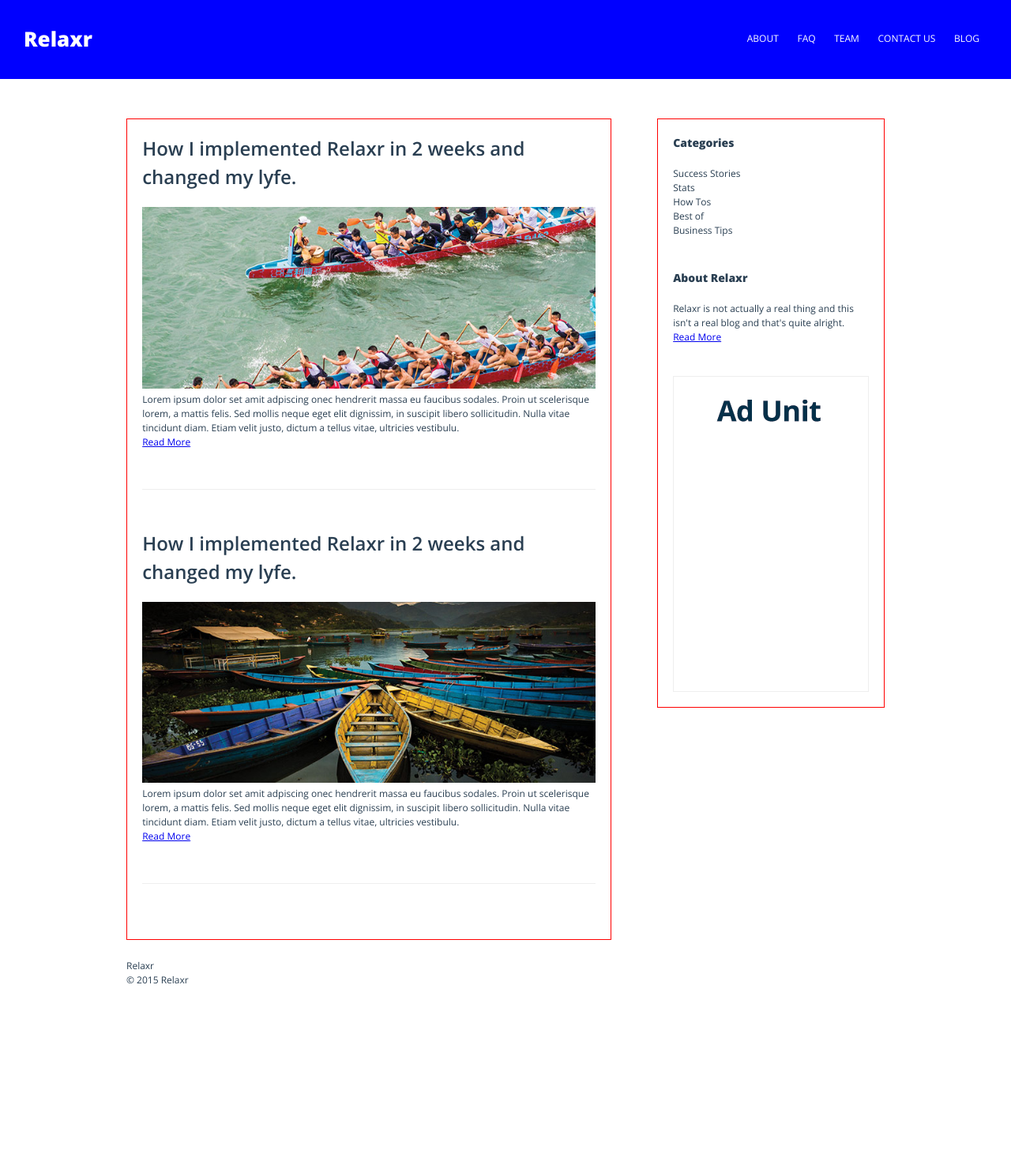
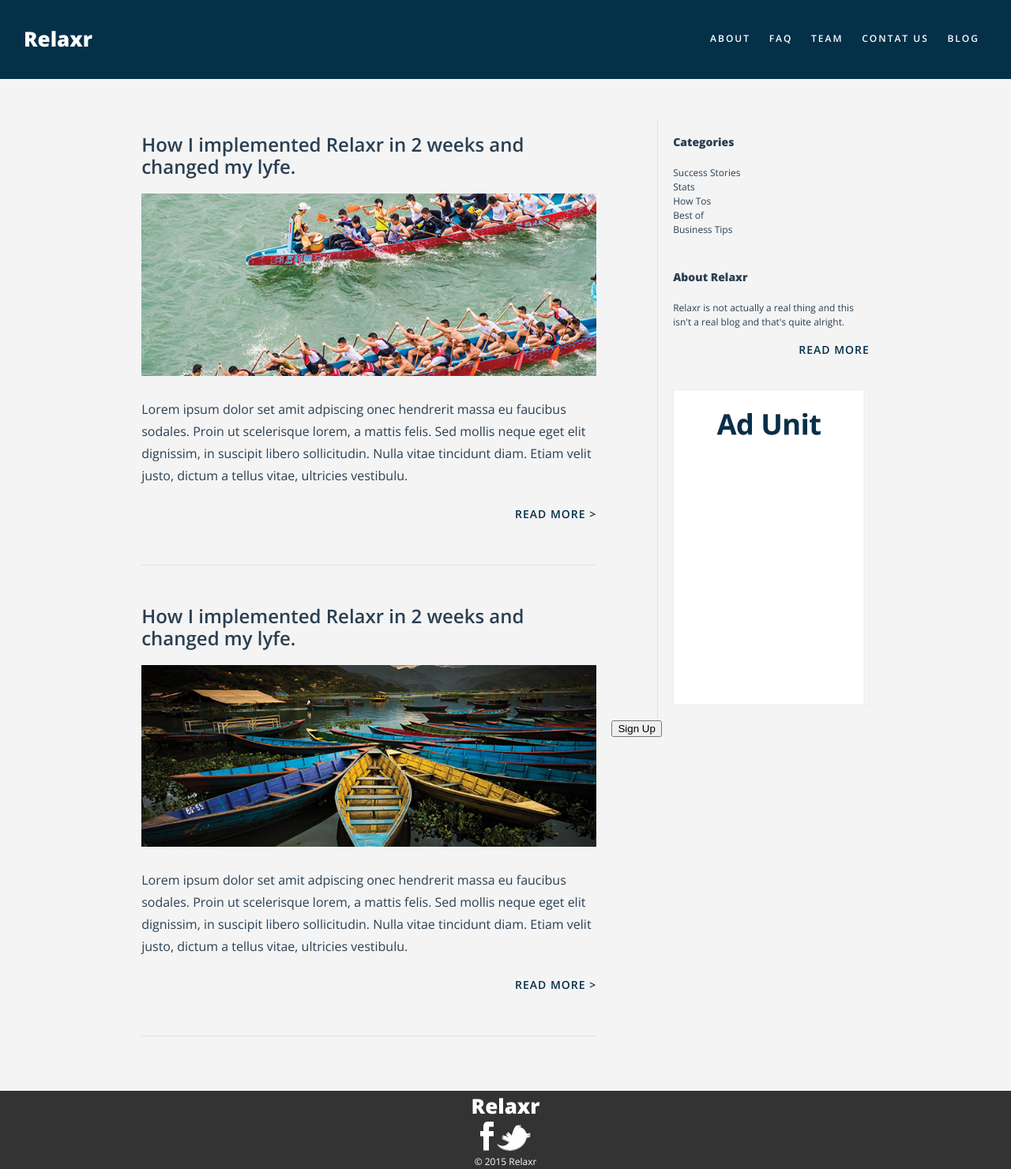
Before and after one commit to juliacompton/FEWD68_juliacompton, a plain HTML site: page Week2/Relaxr Blog/index.html in a window 1280 px wide. Shown: the whole page at 79% size. Before the commit the page ends 1250 px from the top, so only its background shows below. Drawn offline with nearby package versions, Linux system fonts and the light colour scheme.

Commit message:
Week 2 Relaxer Blog Update
Monday class lab updates to style.css, index.html.

```diff
--- a/Week2/Relaxr Blog/css/style.css
+++ b/Week2/Relaxr Blog/css/style.css
@@ -44,6 +44,7 @@ Project Name: Relaxr Blog
 
 body {
      color: #2a3f52;
+     background: #f4f4f4;
      font-size: 12px;
      line-height: 1.5;
      font-family: "Open Sans",Helvetica, Arial, sans-serif;
@@ -89,7 +90,7 @@ footer {
 }
 
 nav {
-  background: blue;
+  background: #043048;
   color: white;
   padding: 30px;
   font-size: 14px;
@@ -111,37 +112,92 @@ nav ul li {
   display: inline-block;
   padding: 10px;
   font-size: 12px;
-  font-weight: 300;
+  font-weight: 600;
+  letter-spacing: 2px;
   text-transform: uppercase;
+}
+
+nav a {
+  text-decoration: none;
+  color:white;
+  transition: color 500ms;
+}
+
+nav a:hover {
+  text-decoration: none;
+  color:#63a8c6;
 }
 
 .blog-main {
   float: left;
   width: 64%;
   padding: 2%;
-  border: 1px solid red;
 }
 
 article.post{
   margin-bottom: 50px;
   padding-bottom: 50px;
-  border-bottom: 1px solid #eee;
+  border-bottom: 1px solid #e2e2e2;
+  font-size: 16px;
+  line-height: 28px;
 }
 
 article img {
   width:100%;
+  margin-bottom: 20px;
+}
+
+.post a {
+  text-align: right;
+  text-decoration: none;
+  font-size: 14px;
+  font-weight: 600;
+  letter-spacing: 1px;
+  color:#043048;
+  text-transform: uppercase;
+}
+
+.post p.read-more {
+  text-align: right;
+  margin-top:20px;
 }
 
 .blog-side {
   float:right;
   width:30%;
   padding:2%;
-  border: 1px solid red;
+  border-left: 1px solid #e2e2e2;
+}
+
+.blog-side a {
+  text-align: right;
+  text-decoration: none;
+  font-size: 14px;
+  font-weight: 600;
+  letter-spacing: 1px;
+  color:#043048;
+  text-transform: uppercase;
+}
+
+.blog-side .side-link {
+  text-align: right;
+  margin-top: 15px;
 }
 
 .ad-unit {
-  background: url("../images/ad-unit.png");
+  background: no-repeat url("../images/ad-unit.png");
   height:400px;
   width:100%;
   border:1px solid #eee;
 }
+
+footer {
+  text-align: center;
+  background: #333;
+  color:white;
+}
+
+footer .logo {
+  font-size: 26px;
+  font-weight: 800;
+}
--- a/Week2/Relaxr Blog/index.html
+++ b/Week2/Relaxr Blog/index.html
@@ -22,11 +22,11 @@
 		<nav>
 			<span class="logo">Relaxr</a></span>
 				<ul class="links">
-					<li>About</li>
-					<li>FAQ</li>
-					<li>Team</li>
-					<li>Contact Us</li>
-					<li>Blog</li>
+					<li><a href="#">About</a></li>
+					<li><a href="#">FAQ<a></li>
+					<li><a href="#">Team</a></li>
+					<li><a href="#">Contat Us</a></li>
+					<li><a href="#">Blog</a></li>
 				</ul>
 		</nav>
 
@@ -39,13 +39,13 @@
 					<h2>How I implemented Relaxr in 2 weeks and changed my lyfe.</h2>
 					<img src="images/blog_photo1.jpg">
 					<p>Lorem ipsum dolor set amit adpiscing onec hendrerit massa eu faucibus sodales. Proin ut scelerisque lorem, a mattis felis. Sed mollis neque eget elit dignissim, in suscipit libero sollicitudin. Nulla vitae tincidunt diam. Etiam velit justo, dictum a tellus vitae, ultricies vestibulu.</p>
-					<a href="#">Read More</a>
+					<p class="read-more"><a href="#">Read More ></a></p>
 				</article>
 				<article class="post">
 					<h2>How I implemented Relaxr in 2 weeks and changed my lyfe.</h2>
 					<img src="images/blog_photo2.jpg">
 					<p>Lorem ipsum dolor set amit adpiscing onec hendrerit massa eu faucibus sodales. Proin ut scelerisque lorem, a mattis felis. Sed mollis neque eget elit dignissim, in suscipit libero sollicitudin. Nulla vitae tincidunt diam. Etiam velit justo, dictum a tellus vitae, ultricies vestibulu.</p>
-					<a href="#">Read More</a>
+					<p class="read-more"><a href="#">Read More ></a></p>
 				</article>
 
 			</section>
@@ -66,7 +66,7 @@
 				<div>
 					<h3>About Relaxr</h3>
 					<p>Relaxr is not actually a real thing and this isn't a real blog and that's quite alright.</p>
-					<a href="#">Read More</a>
+					<p class="side-link"><a href="#">Read More</a></p>
 				</div>
 
 				<div class="ad-unit"></div>
@@ -74,17 +74,20 @@
 			</section>
 
 
+		</div><!-- #container -->
+
+		<section class="sign-up">
+			<button>Sign Up</button>
+
+		</section>
 
 
-			<footer class="clear">
-				<span class="logo">Relaxr</span>
-				<a href="#"><img src="images/facebook.png"></a>
-				<a href="#"><img src="images/facebook.png"></a>
-				<p>© 2015 Relaxr</p>
-			</footer>
-
-
-		</div><!-- #container -->
+		<footer class="clear">
+			<p class="logo">Relaxr</p>
+			<a href="#"><img src="images/facebook.png"></a>
+			<a href="#"><img src="images/twitter.png"></a>
+			<p>© 2015 Relaxr</p>
+		</footer>
 
 
 	</body>
```
